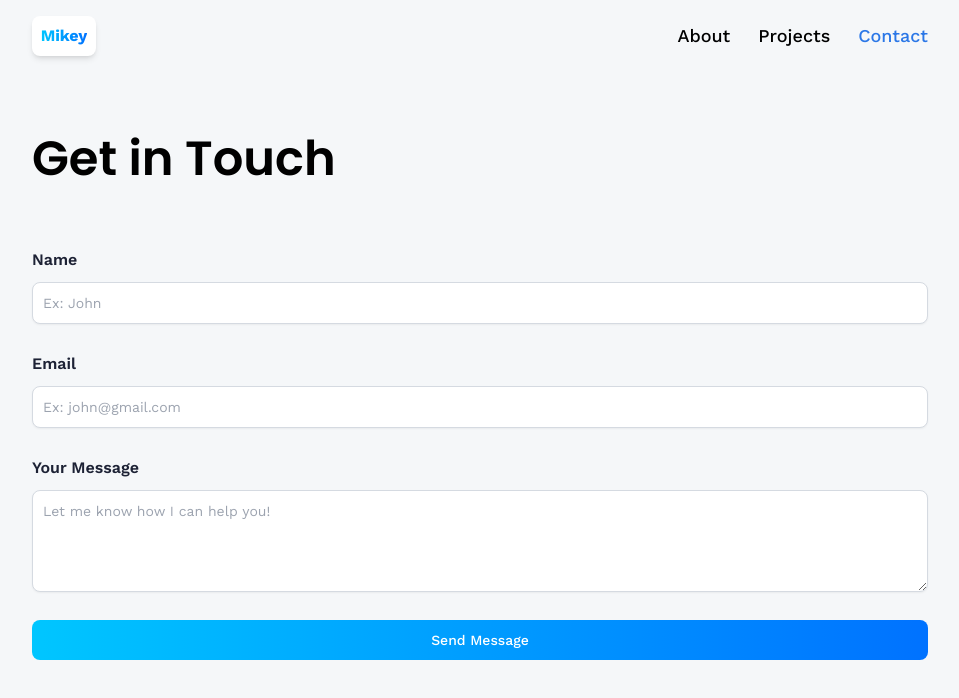
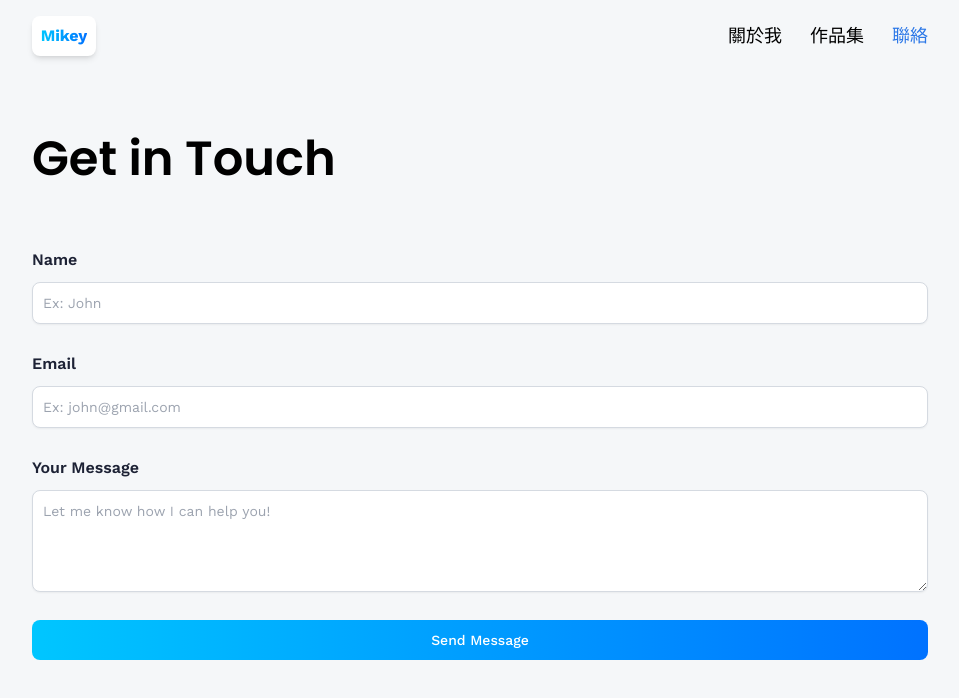
Before and after one commit to MikeyJinWei/react-3d-portfolio-vol.1, a React (Vite) app: page /contact in a window 1280 px wide. Shown: the top 698 px of the page, without its empty margins (160-1119 px from the left). Built offline with nearby package versions, Linux system fonts and the light colour scheme; no server answers.

Commit message:
feature: display resume info

```diff
--- a/src/components/HomeInfo.jsx
+++ b/src/components/HomeInfo.jsx
@@ -15,27 +15,28 @@ const InfoBox = ({ text, link, btnText }) => (
 const renderContent = {
   1: (
     <h1 className='sm: text-xl sm:leading-snug text-center neo-brutalism-blue py-4 px-8 text-white mx-5'>
-      Hi, I am <span className='font-semibold'>Mikey</span> 👋
-      <br />A Frontend Developer from 🇹🇼
+      Hi, 我是 <span className='font-semibold'>Mikey</span> 👋
+      <br />
+      我是一個前端開發者
     </h1>
   ),
   2: (
     <InfoBox
-      text='A Self-taught Frontend Developer and on My Way to Achieve Greatness'
+      text='我自學前端開發的技術並正在持續精進自己的技能'
       link='/about'
       btnText='Learn more'
     />
   ),
   3: (
     <InfoBox
-      text='Curious about My Previous Work? Feel free to take a look 😃'
+      text='對我的作品感到好奇嗎? 歡迎參觀我的作品集 😃'
       link='/projects'
-      btnText='Visit my portfolio'
+      btnText='參觀我的作品集'
     />
   ),
   4: (
     <InfoBox
-      text="Need to find a Developer? I'm just a few keystrokes away 📲"
+      text='正在尋找前端開發者嗎？ 我就近在咫尺喔 📲'
       link='/contact'
       btnText="Let's talk"
     />
--- a/src/components/Navbar.jsx
+++ b/src/components/Navbar.jsx
@@ -17,7 +17,7 @@ const Navbar = () => {
             isActive ? 'text-blue-500' : 'text-black'
           }
         >
-          About
+          關於我
         </NavLink>
         <NavLink
           to='/projects'
@@ -25,7 +25,7 @@ const Navbar = () => {
             isActive ? 'text-blue-500' : 'text-black'
           }
         >
-          Projects
+          作品集
         </NavLink>
         <NavLink
           to='/contact'
@@ -33,7 +33,7 @@ const Navbar = () => {
             isActive ? 'text-blue-500' : 'text-black'
           }
         >
-          Contact
+          聯絡
         </NavLink>
       </nav>
     </header>
```
